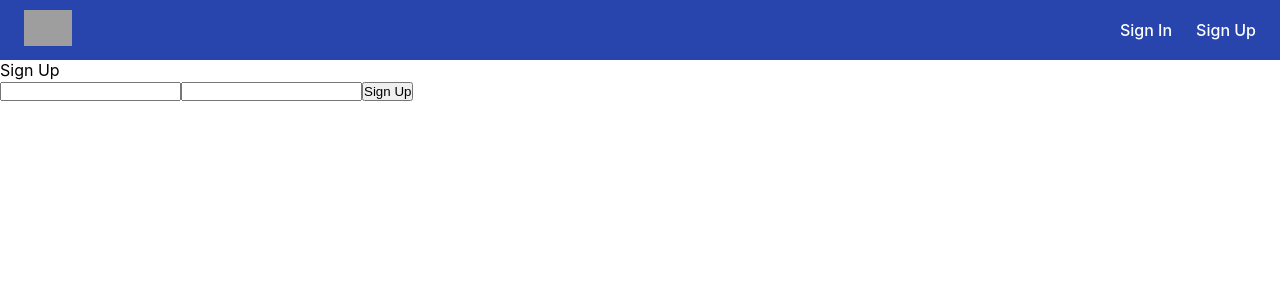
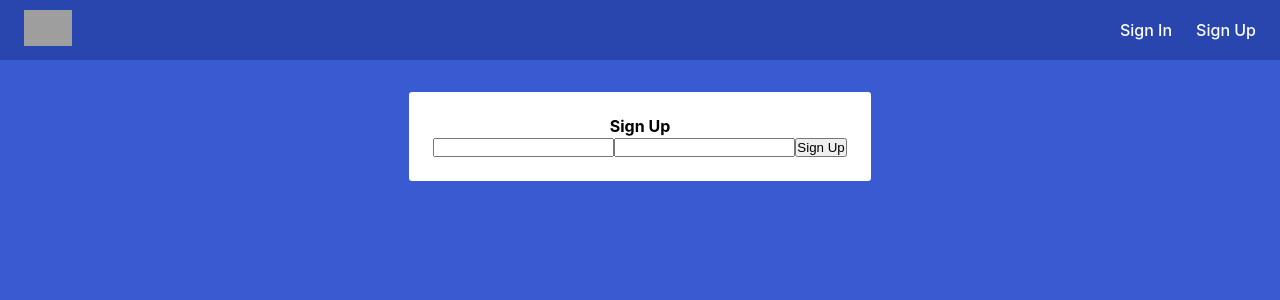
Before and after one commit to acoshift/pikkanode.vue, a Vue app: page /auth/sign-up in a window 1280 px wide. Shown: the top 300 px of the page. Built offline with nearby package versions, Linux system fonts and the light colour scheme; no server answers; grey boxes are pictures that could not be loaded.

Commit message:
add signin signup basic style

```diff
--- a/src/App.vue
+++ b/src/App.vue
@@ -19,7 +19,9 @@
             </div>
 		</nav>
 
-		<router-view />
+        <div class="content-container">
+		    <router-view />
+        </div>
 	</div>
 </template>
 
@@ -64,7 +66,7 @@ export default {
         justify-content: space-between;
         height: var(--navbar-height);
         padding: 0 1.5rem;
-        background: #2844ad;
+        background: hsl(227, 62%, 42%);
         color: white;
     }
 
@@ -87,9 +89,25 @@ export default {
 
     .content-container {
         display: flex;
-        justify-content: center;
+        align-items: flex-start;
         flex-wrap: wrap;
         padding: 2rem;
+        background-color: hsl(227, 62%, 52%);
+        min-height: calc(100vh - var(--navbar-height));
+    }
+
+    .content-container > * {
+        width: 100%;
+    }
+
+    .panel {
+        background: white;
+        border-radius: 3px;
+        padding: 1.5rem;
+    }
+
+    .panel.fluid {
+        width: 100%;
     }
 
     .card-work {
--- a/src/views/Home.vue
+++ b/src/views/Home.vue
@@ -1,7 +1,9 @@
 <template>
-  <div class="home">
-      Home
-  </div>
+    <div class="home">
+        <div class="panel fluid">
+            Home
+        </div>
+    </div>
 </template>
 
 <script>
@@ -10,3 +12,9 @@ export default {
 	components: {}
 }
 </script>
+
+<style>
+    .home {
+
+    }
+</style>
--- a/src/views/auth/SignIn.vue
+++ b/src/views/auth/SignIn.vue
@@ -1,11 +1,13 @@
 <template>
-	<div>
-		Sign In
-		<form @submit.prevent="signIn">
-			<input v-model="username">
-			<input v-model="password" type="password">
-			<button>Sign In</button>
-		</form>
+	<div class="signin">
+        <div class="panel">
+            <h4>Sign In</h4>
+            <form @submit.prevent="signIn">
+                <input v-model="username">
+                <input v-model="password" type="password">
+                <button>Sign In</button>
+            </form>
+        </div>
 	</div>
 </template>
 
@@ -35,3 +37,11 @@ export default {
 	}
 }
 </script>
+
+<style>
+    .signin {
+        display: flex;
+        justify-content: center;
+        text-align: center;
+    }
+</style>
--- a/src/views/auth/SignUp.vue
+++ b/src/views/auth/SignUp.vue
@@ -1,11 +1,13 @@
 <template>
-	<div>
-		Sign Up
-		<form @submit.prevent="signUp">
-			<input v-model="username">
-			<input v-model="password" type="password">
-			<button>Sign Up</button>
-		</form>
+	<div class="signup">
+        <div class="panel">
+            <h4>Sign Up</h4>
+            <form @submit.prevent="signUp">
+                <input v-model="username">
+                <input v-model="password" type="password">
+                <button>Sign Up</button>
+            </form>
+        </div>
 	</div>
 </template>
 
@@ -36,3 +38,11 @@ export default {
 	}
 }
 </script>
+
+<style>
+    .signup {
+        display: flex;
+        justify-content: center;
+        text-align: center;
+    }
+</style>
```
